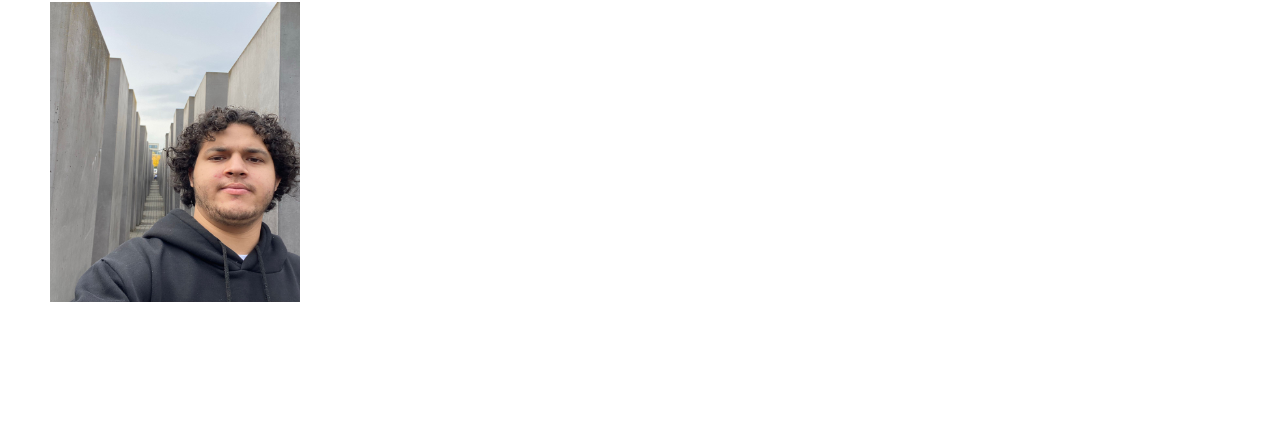
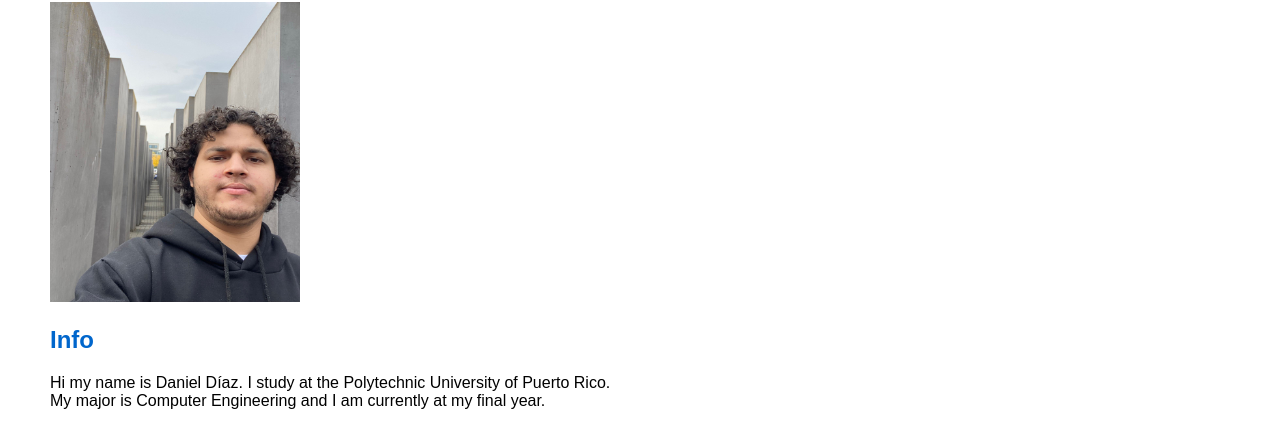
Before and after one commit to ll-xMotionx-ll/web-dev-1, a plain HTML site: page index.html in a window 1280 px wide. Shown: the part 146-594 px from the top of the page. Drawn offline with Linux system fonts and the light colour scheme.

Commit message:
edit new styles

```diff
--- a/index.html
+++ b/index.html
@@ -16,7 +16,13 @@
     </div>
     <div class="body-container">
       <h1 class="welcome">Welcome to Daniel page</h1>
-      <img class="profile-image" src="/daniel-photo.jpeg" alt="profile image" />
+      <img class="profile-image" src="/daniel-photo.jpeg" alt="daniel-photo" />
+      <h2 class="info">Info</h2>
+      <p class="">
+        Hi my name is Daniel Díaz. I study at the Polytechnic University of
+        Puerto Rico. <br />
+        My major is Computer Engineering and I am currently at my final year.
+      </p>
     </div>
   </body>
 </html>
--- a/mystyle.css
+++ b/mystyle.css
@@ -37,3 +37,7 @@ body {
 .welcome {
   color: #0066cc;
 }
+
+.info {
+  color: #0066cc;
+}
```
